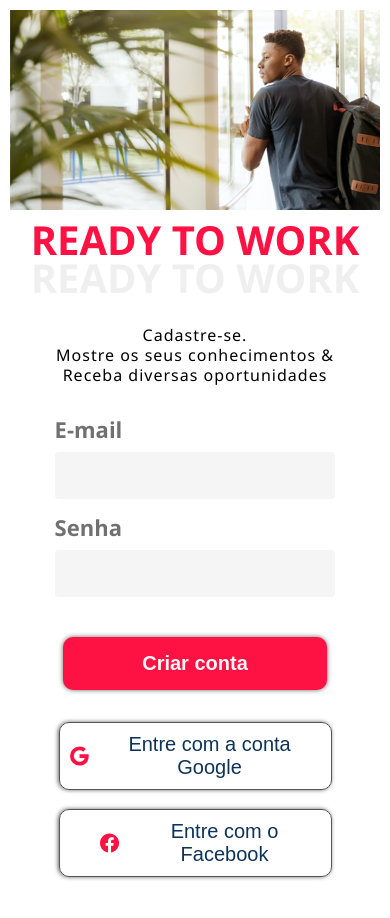
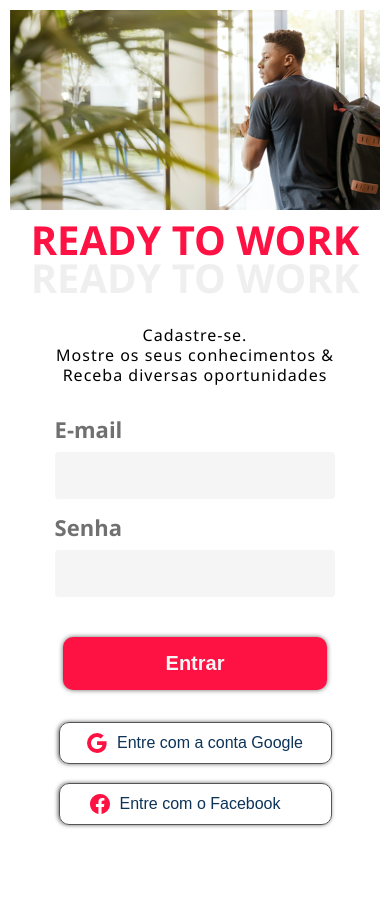
Before and after one commit to EdsonMateus1/projeto_ccr, a Vue app: page / in a window 390 px wide. Shown: the top 918 px of the page. Built offline with nearby package versions, Linux system fonts and the light colour scheme.

Commit message:
mobile ok

```diff
--- a/src/router/index.js
+++ b/src/router/index.js
@@ -11,10 +11,10 @@ const routes = [
       import(/* webpackChunkName: "Login" */ "../views/Login.vue"),
   },
   {
-    path: "/sigin",
-    name: "Sigin",
+    path: "/sign",
+    name: "Sign",
     component: () =>
-      import(/* webpackChunkName: "Sigin" */ "../views/Sigin.vue"),
+      import(/* webpackChunkName: "Sign" */ "../views/Sign.vue"),
   },
 ];
 
--- a/src/views/Login.vue
+++ b/src/views/Login.vue
@@ -11,13 +11,7 @@
     <form @submit.prevent="createUser" class="container-form">
       <div class="item-form email-container">
         <label class="label" for="email">E-mail</label>
-        <input
-          v-model="email"
-          class="input"
-          name="email"
-          type="email"
-          required
-        />
+        <input v-model="email" class="input" name="email" type="email" required />
       </div>
 
       <div class="item-form">
@@ -31,8 +25,7 @@
         />
       </div>
 
-
-      <button class="button-login" type="submit">Criar conta</button>
+      <button class="button-login" type="submit">Entrar</button>
     </form>
 
     <div class="container-access">
@@ -54,7 +47,7 @@
       </button>
       <button class="button-access">
         <svg
-          style="margin-left: 30px"
+          style="margin-left: -20px"
           xmlns="http://www.w3.org/2000/svg"
           width="20"
           height="20"
@@ -221,8 +214,9 @@ export default {
   gap: 1.2em;
   margin-top: 2em;
 }
-.button-access:last-child {
-  margin-bottom: 70px;
+
+.span-access {
+  font-size: 16px;
 }
 
 @media only screen and (min-width: 700px) and (max-width: 1200px) {
--- a/src/views/Sigin.vue
+++ b/src/views/Sign.vue
@@ -11,13 +11,7 @@
     <form @submit.prevent="createUser" class="container-form">
       <div class="item-form email-container">
         <label class="label" for="email">E-mail</label>
-        <input
-          v-model="email"
-          class="input"
-          name="email"
-          type="email"
-          required
-        />
+        <input v-model="email" class="input" name="email" type="email" required />
       </div>
 
       <div class="item-form">
@@ -252,9 +246,6 @@ export default {
   gap: 1.2em;
   margin-top: 2em;
 }
-.button-access:last-child {
-  margin-bottom: 70px;
-}
 
 @media only screen and (min-width: 700px) and (max-width: 1200px) {
   .container-page-login {
```
